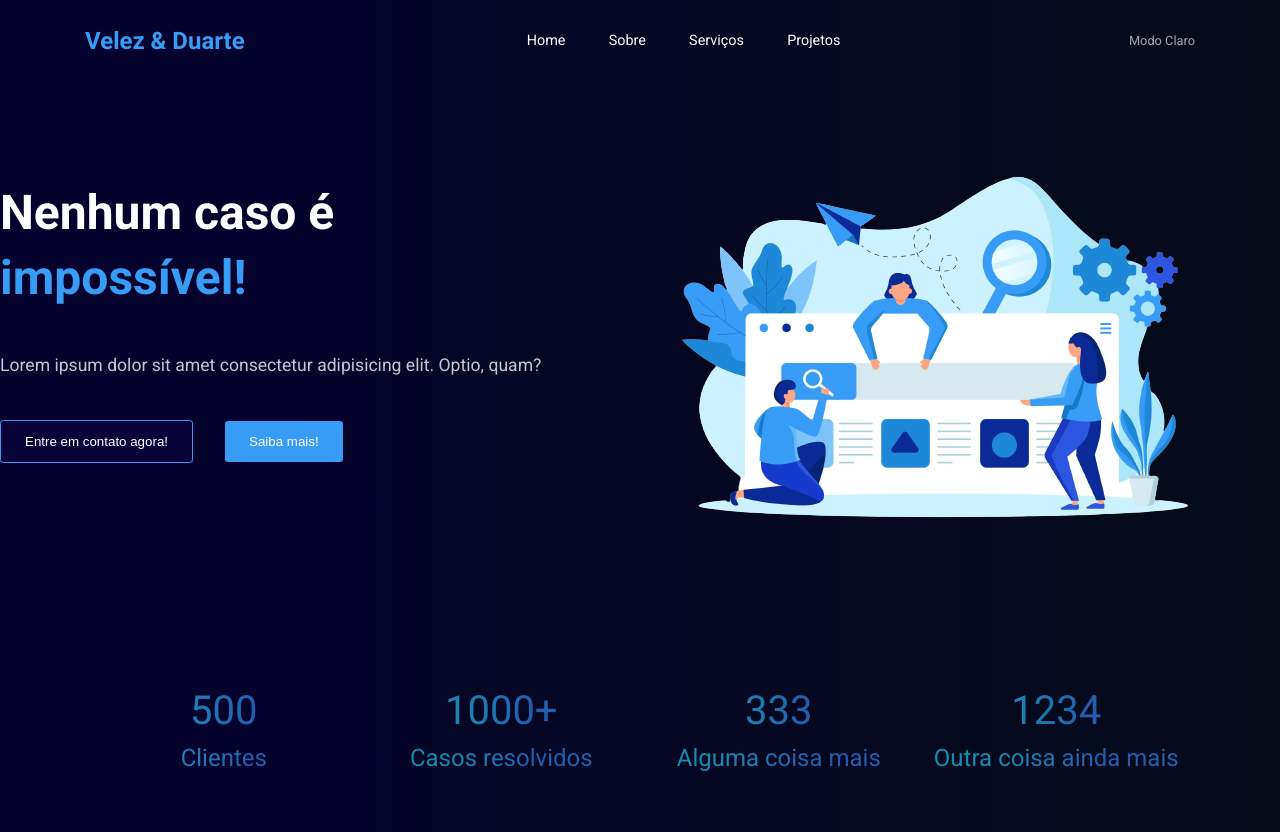
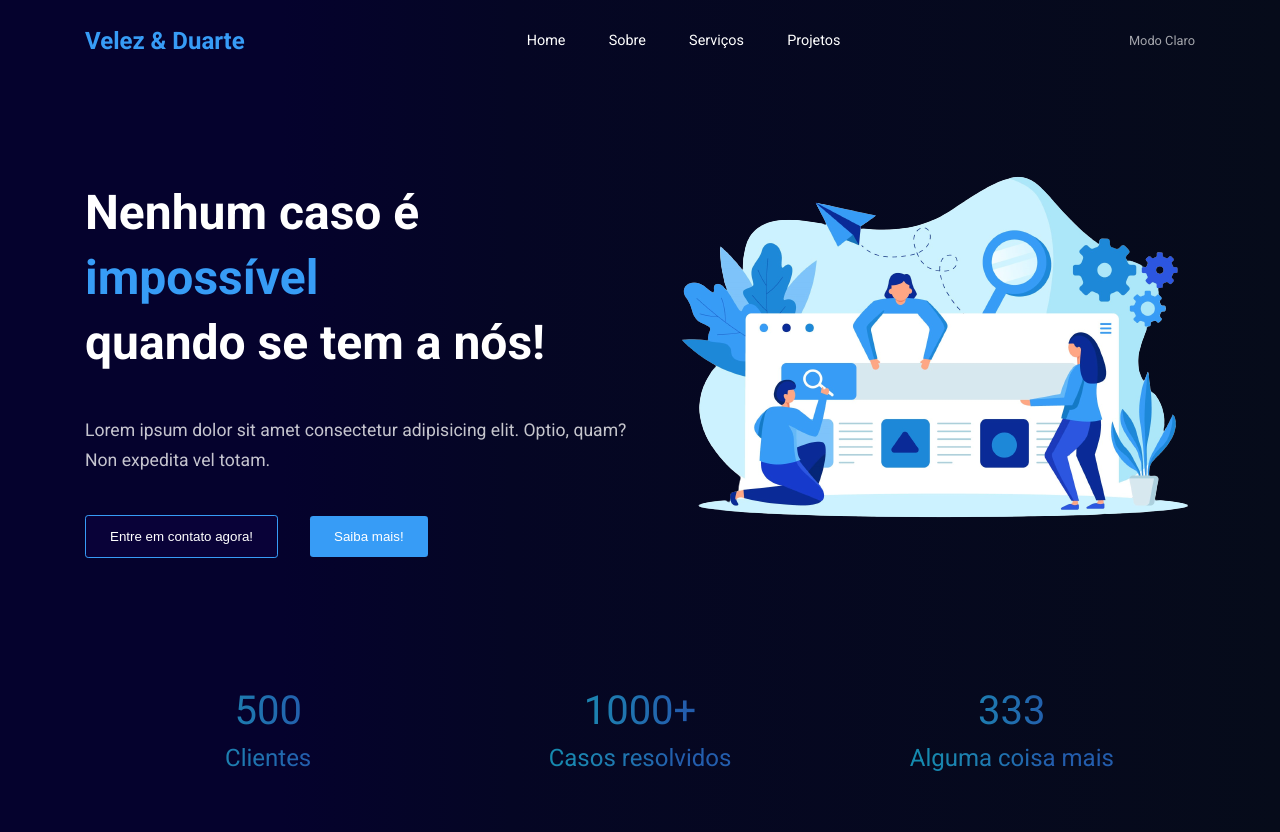
Before and after one commit to higorini/velez-duarte, a React (Create React App) app: page / in a window 1280 px wide. Built offline with nearby package versions, Linux system fonts and the light colour scheme; the HTML template or start-up script is replaced by a standard one.

Commit message:
fix: counter and hero

```diff
--- a/src/components/UI/Counter.jsx
+++ b/src/components/UI/Counter.jsx
@@ -13,10 +13,6 @@ const counterData = [
   {
     number: 333,
     text: "Alguma coisa mais",
-  },
-  {
-    number: 1234,
-    text: "Outra coisa ainda mais",
   },
 ];
 
--- a/src/components/UI/Hero.jsx
+++ b/src/components/UI/Hero.jsx
@@ -5,16 +5,18 @@ import heroDarkImg from "../../images/hero-img.png";
 const Hero = () => {
   return (
     <section className="hero__section">
+      <div className="container">
         <div className="hero__wrapper">
           <div className="hero__content">
             <div>
               <h2>Nenhum caso é</h2>
-            <h2 className="highlight">impossível!</h2>
+              <h2 className="highlight">impossível</h2>
+              <h2>quando se tem a nós!</h2>
             </div>
 
             <p className="description">
               Lorem ipsum dolor sit amet consectetur adipisicing elit. Optio,
-            quam?
+              quam? Non expedita vel totam.
             </p>
 
             <div className="hero__btns">
@@ -27,6 +29,7 @@ const Hero = () => {
             <img src={heroDarkImg} alt="hero" />
           </div>
         </div>
+      </div>
     </section>
   );
 };
```
Lines whose indentation alone changed are shown as unchanged.
